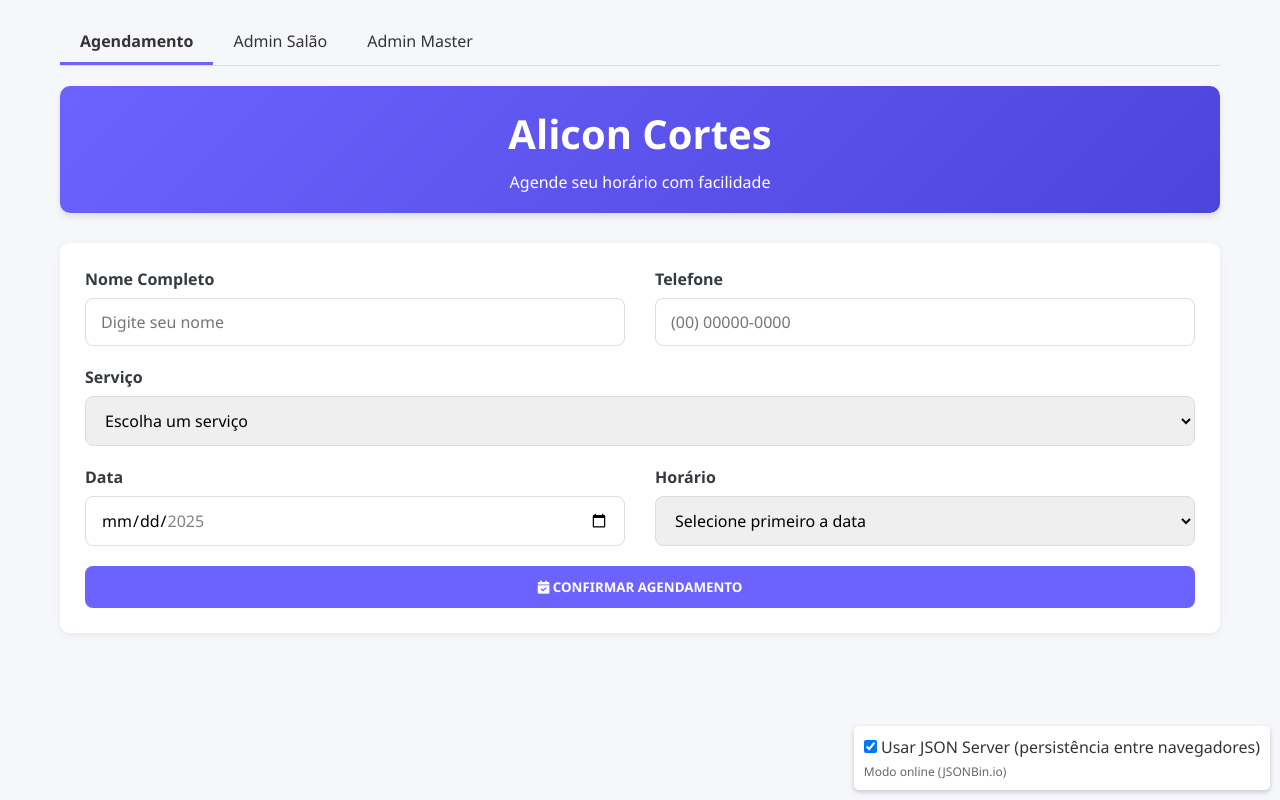
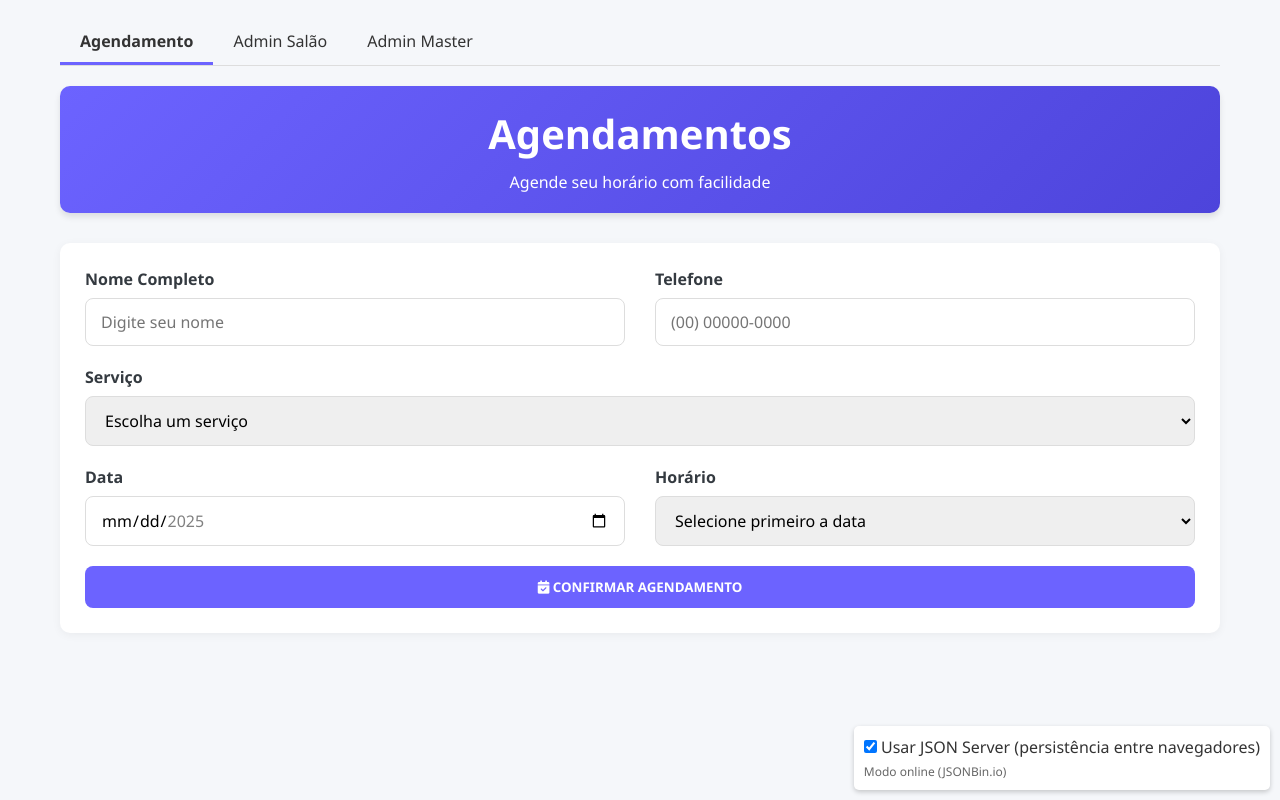
Before and after one commit to ailton142/salao-agendamentos, a plain HTML site: page index.html in a window 1280 px wide. Drawn offline with Linux system fonts and the light colour scheme; no server answers.

Commit message:
index.html
Alicortes por agendamentos

```diff
--- a/index.html
+++ b/index.html
@@ -365,7 +365,7 @@
     <!-- Área Pública de Agendamento -->
     <div id="public-area" class="tab-content active">
       <div class="header">
-        <h1 id="salao-nome">Alicon Cortes</h1>
+        <h1 id="salao-nome">Agendamentos</h1>
         <p>Agende seu horário com facilidade</p>
       </div>
 
```
